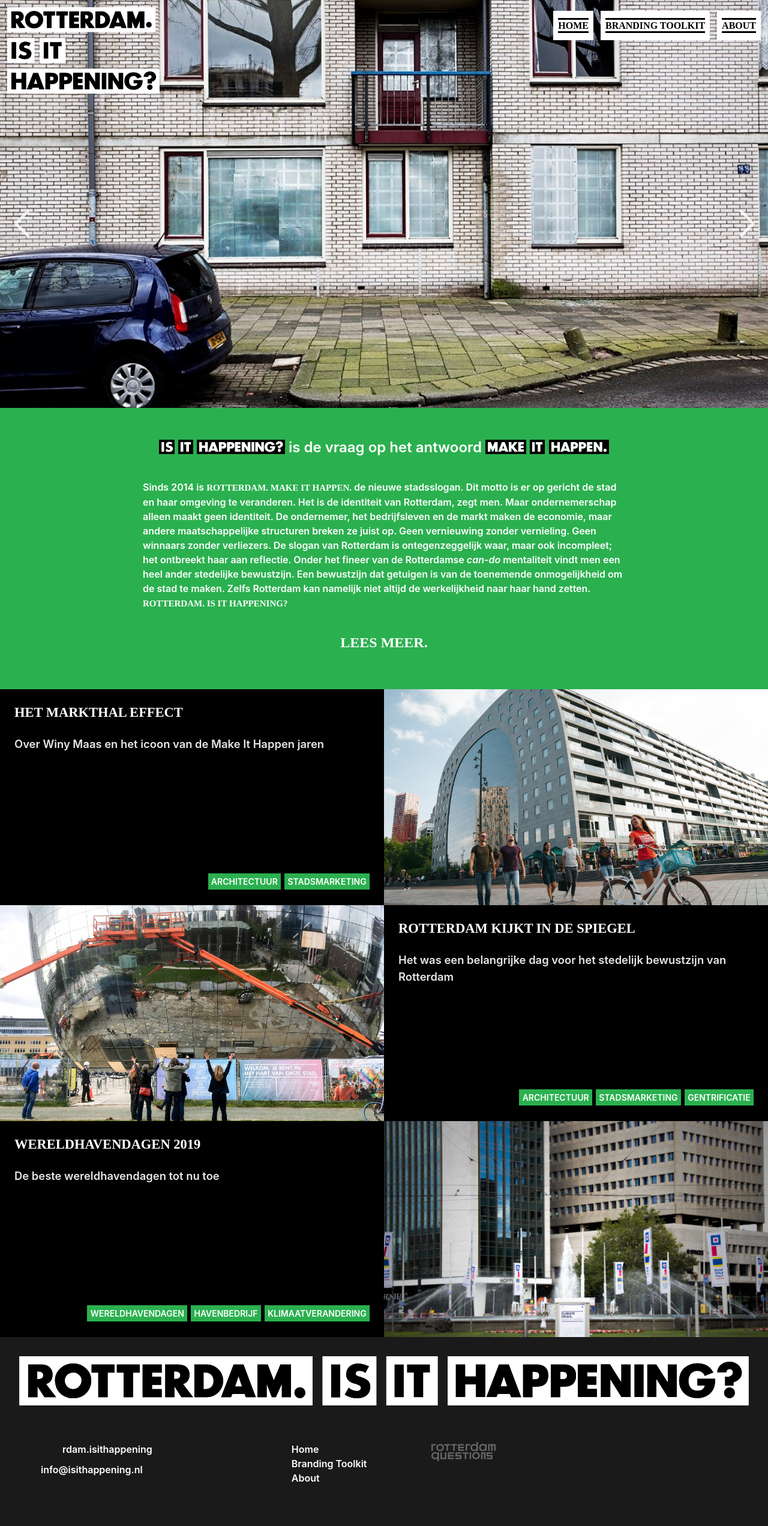
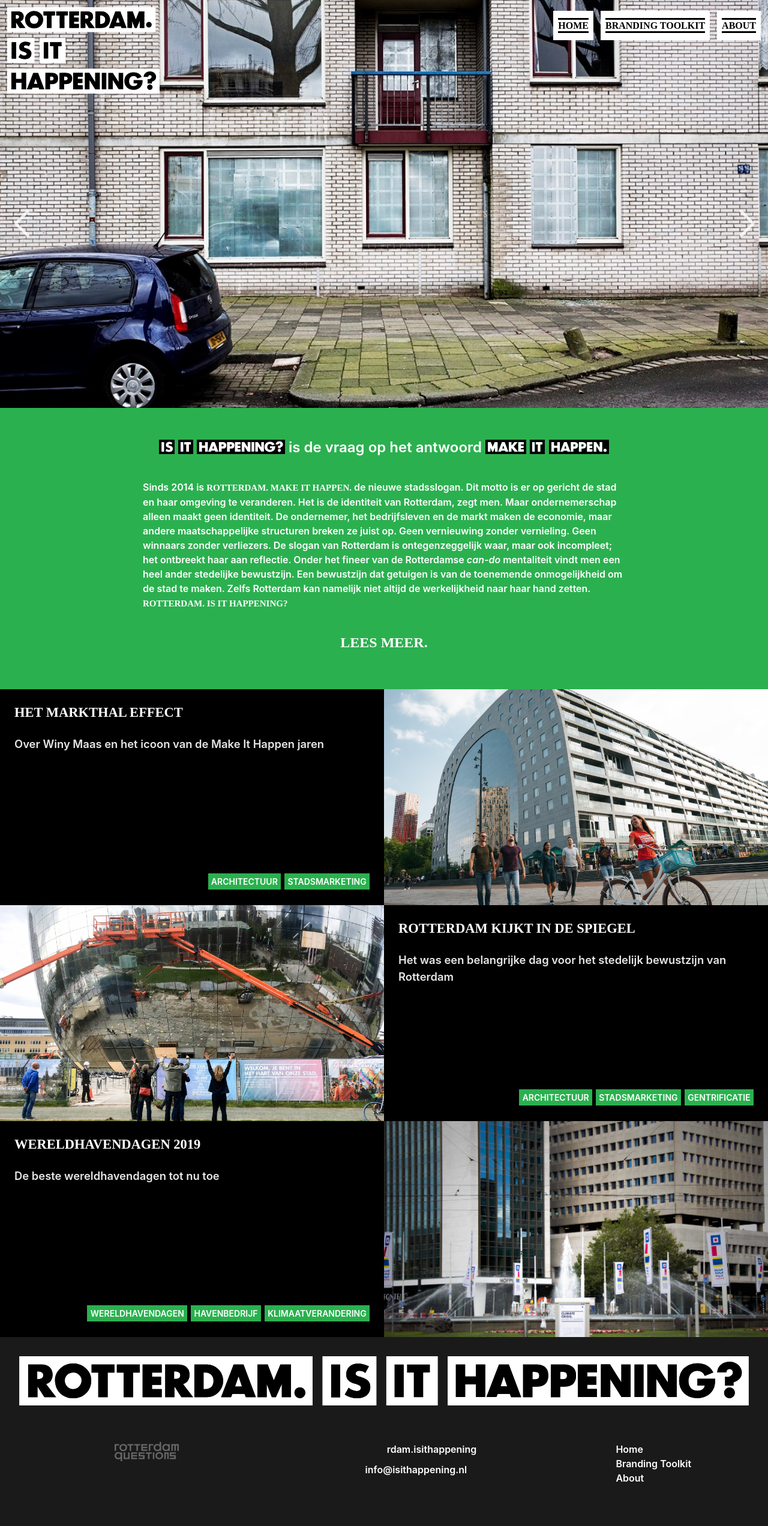
Before and after one commit to norealdirection/norealdirection.github.io, a Jekyll site: the page built from index.markdown, in a window 1280 px wide. Shown: the whole page at 60% size. Built offline with Jekyll 4.4.1, drawn with Linux system fonts in a browser that asks for light colours.

Commit message:
Update footer.html

```diff
--- a/_includes/footer.html
+++ b/_includes/footer.html
@@ -5,10 +5,6 @@
 	<img class="svg-logo" src="/assets/svg/iih-r-bw.svg" alt="ROTTERDAM. IS IT HAPPENING? logo" title="ROTTERDAM. IS IT HAPPENING?">
 
 	<div class="footer-col-wrapper">
-		<div class="footer-col footer-col-3 partners">
-			<img src="assets/misc/rotterdamquestions.svg" style="height: 2rem;">
-		</div>
-
 
 		<div class="footer-col footer-col-2">
 			{% include navigation.html %}
@@ -17,6 +13,11 @@
 		<div class="footer-col footer-col-1">
 			{%- include social.html -%}
 		</div>
+
+		<div class="footer-col footer-col-1 partners">
+			<img src="assets/misc/rotterdamquestions.svg" style="height: 2rem;">
+		</div>
+
 	</div>
 
 </footer>
```
